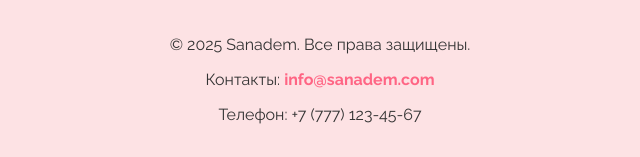
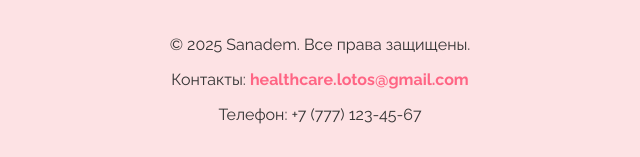
Before and after one commit to Vanckoe/site-meditaion, a plain HTML site: page contact.html in a window 1280 px wide. Shown: the part 3036-3193 px from the top of the page, 340-980 px from the left. Drawn offline with Linux system fonts and the light colour scheme.

Commit message:
changed contats

```diff
--- a/contact.html
+++ b/contact.html
@@ -130,7 +130,12 @@
     <footer class="footer">
       <div class="footer-content">
         <p>© 2025 Sanadem. Все права защищены.</p>
-        <p>Контакты: <a href="mailto:info@sanadem.com">info@sanadem.com</a></p>
+        <p>
+          Контакты:
+          <a href="mailto:healthcare.lotos@gmail.com"
+            >healthcare.lotos@gmail.com</a
+          >
+        </p>
         <p>Телефон: +7 (777) 123-45-67</p>
       </div>
     </footer>
```
Also changed, not shown: focusmed.html (+6 -1 lines), index.html (+1 -1 lines), rasslabmed.html (+6 -1 lines), transmed.html (+6 -1 lines).
